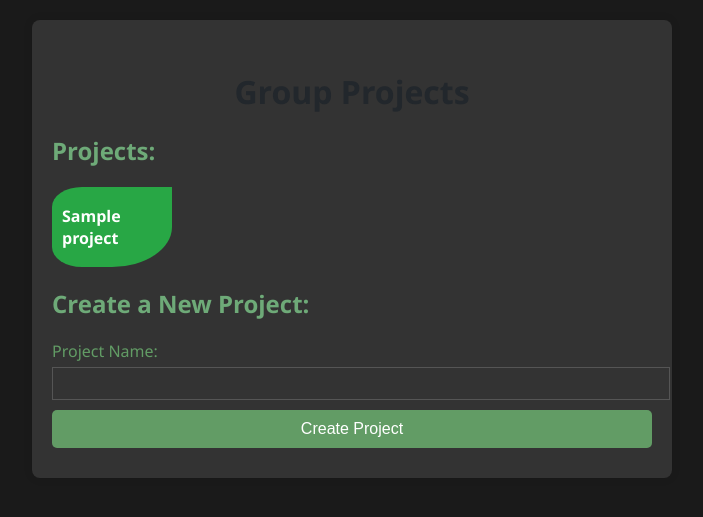
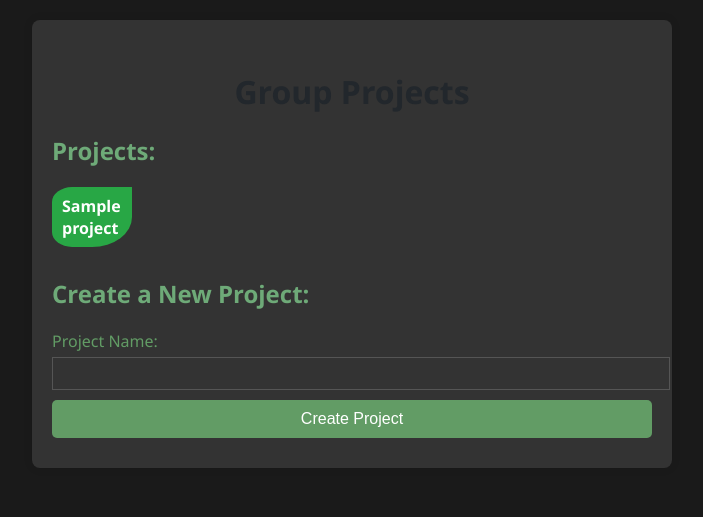
Before and after one commit to Germuu/Music-collabortion-site, a Flask app: template templates/group_projects.html in a window 1280 px wide. Shown: the top 517 px of the page, without its empty margins (288-991 px from the left). Run offline with Flask 3, Linux system fonts and the light colour scheme; the template is opened without the code that fills it: most values are stand-ins (such as "Sample title", 1, 10 or a date in 2020); some libraries are stand-ins or nearby versions.

Commit message:
optimized display of projects to save space

```diff
--- a/templates/group_projects.html
+++ b/templates/group_projects.html
@@ -70,6 +70,25 @@
         color: #fff;
     }
 
+    /* Add the following styles to create a flex container */
+    ul.project-list {
+        display: flex;
+        flex-wrap: wrap;
+    }
+
+    .project-link {
+        flex: 0 0 calc(16.666% - 20px); /* 16.666% to display 6 items per row with margin */
+        box-sizing: border-box;
+        margin-bottom: 10px;
+    }
+
+    /* Media query to adjust flex item width for smaller screens */
+    @media (max-width: 600px) {
+        .project-link {
+            flex: 0 0 calc(50% - 20px); /* 50% to display 2 items per row with margin */
+        }
+    }
+
         form {
             margin-top: 20px;
         }
@@ -123,13 +142,14 @@
         <!-- Display projects for the specified group with inkblot-shaped clickable links to project details -->
         <h1>Group Projects</h1>
         <h2>Projects:</h2>
-        <ul>
+        <ul class="project-list">
             {% for project in projects %}
                 <li class="project-link">
                     <a href="{{ url_for('project_details', project_id=project.id) }}">{{ project.name }}</a>
                 </li>
             {% endfor %}
         </ul>
+
 
         <h2>Create a New Project:</h2>
         <form action="{{ url_for('create_project') }}" method="post">
```
Lines whose indentation alone changed are shown as unchanged.
